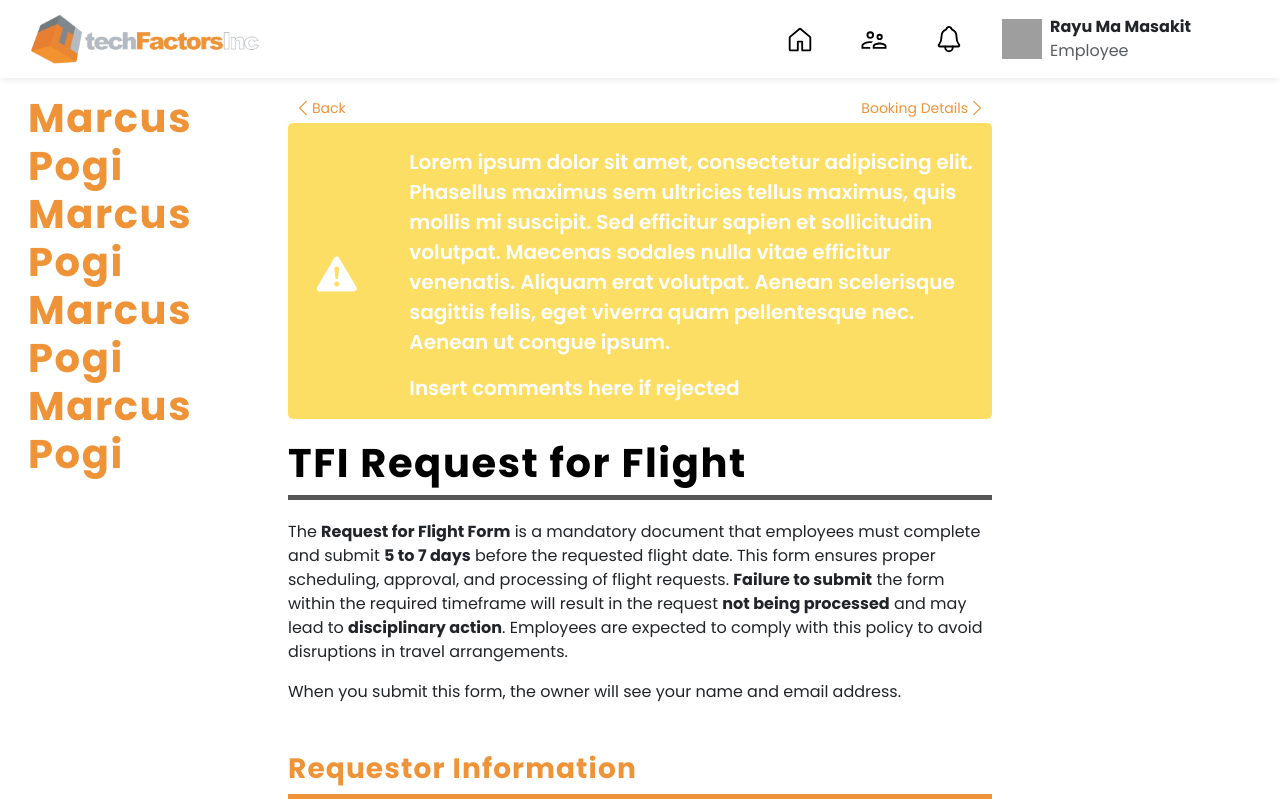
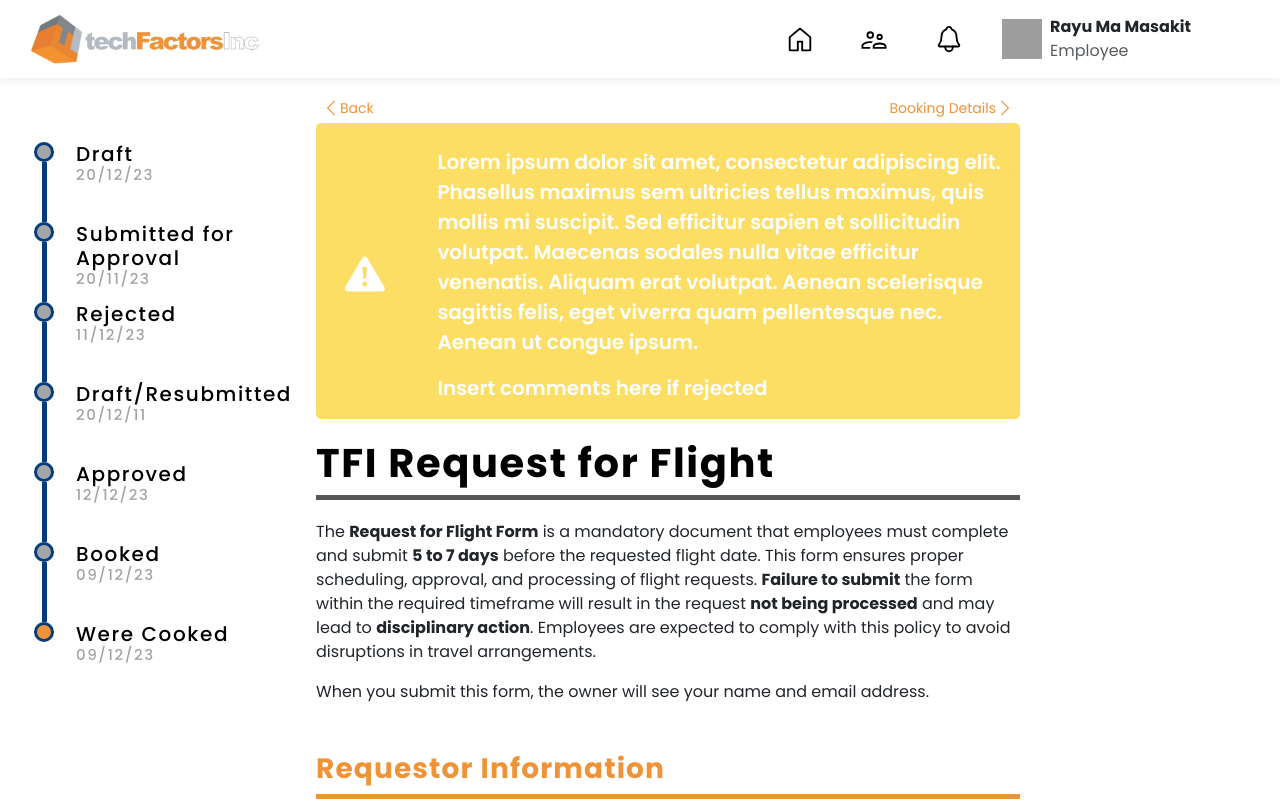
Before and after one commit to Elle-121/TechForms, a React (Create React App) app: page /flight-request-form in a window 1280 px wide. Built offline with nearby package versions, Linux system fonts and the light colour scheme; grey boxes are pictures that could not be loaded.

Commit message:
added progress ladder in FR form

```diff
--- a/src/App.scss
+++ b/src/App.scss
@@ -436,6 +436,42 @@
   font-size: 16px;
 }
 
+.progress-ladder .step-circle {
+    width: 20px;
+    height: 20px;
+    border-radius: 50%;
+    border: var(--tfblue-color) solid ;
+    background: var(--tf-gray-2);
+}
+
+.progress-ladder .step-circle.active {
+    background: #EE9337;
+}
+
+.progress-ladder .step-line {
+    width: 5px;
+    height: 60px;
+    background: var(--tfblue-color);
+    margin: 0 auto;
+}
+
+.progress-ladder-text {
+  font-family: 'Poppins', sans-serif;
+  font-weight: 500;
+
+  h1 {
+    font-size: 20px;
+    color: black;
+    margin: 0;
+  }
+
+  p {
+    font-size: 15px;
+    color: var(--tf-gray-2);
+    margin: 0;
+  }
+}
+
 
 .custom-toggle,
 .custom-toggle:focus,
--- a/src/pages/FlightRequestForm/FlightRequestForm.js
+++ b/src/pages/FlightRequestForm/FlightRequestForm.js
@@ -4,6 +4,7 @@ import React, { useState } from 'react';
 
 //components
 import MainContainer from '../../components/MainContainer';
+import ProgressLadder from './components/ProgressLadder';
 
 //data
 import { departments, formTypes, status, reasons } from "../Home/components/filterData";
@@ -22,7 +23,7 @@ export default function FlightRequestForm() {
             <Row>
                 {/*Left Content*/}
                 <Col className='tf-header h1 d-flex justify-content-center'>
-                    Marcus Pogi Marcus Pogi Marcus Pogi Marcus Pogi
+                    <ProgressLadder/>
                 </Col>
 
                 {/*Center Content*/}
--- /dev/null
+++ b/src/pages/FlightRequestForm/components/ProgressLadder.js
@@ -0,0 +1,26 @@
+import React from 'react';
+import "../../../App.scss";
+
+
+// data
+import { progressData } from '../flightRequesData';
+
+
+export default function ProgressLadder() {
+    return (
+        <div className="progress-ladder mt-5">
+            {progressData.map((step, idx) => (
+                <div className="d-flex align-items-start" key={idx}>
+                    <div className="d-flex flex-column align-items-center" style={{ minWidth: 32 }}>
+                        <div className={`step-circle ${idx === progressData.length - 1 ? 'active' : ''}`}></div>
+                        {idx !== progressData.length - 1 && <div className="step-line" />}
+                    </div>
+                    <div className="ms-3">
+                        <div className="progress-ladder-text"><h1>{step.status}</h1></div>
+                        <div className="progress-ladder-text"><p>{step.date}</p></div>
+                    </div>
+                </div>
+            ))}
+        </div>
+    );
+}
--- /dev/null
+++ b/src/pages/FlightRequestForm/flightRequesData.js
@@ -0,0 +1,9 @@
+export const progressData = [
+    { status: "Draft", date: "20/12/23" },
+    { status: "Submitted for Approval", date: "20/11/23" },
+    { status: "Rejected", date: "11/12/23" },
+    { status: "Draft/Resubmitted", date: "20/12/11" },
+    { status: "Approved", date: "12/12/23" },
+    { status: "Booked", date: "09/12/23" },
+    { status: "Were Cooked", date: "09/12/23" },
+];
--- a/src/pages/Home/components/homeFilter.js
+++ b/src/pages/Home/components/homeFilter.js
@@ -8,7 +8,7 @@ export default function DashboardFilter({view, setFilterView}) {
     return (
 
         <Modal show={view} size="lg">
-            <Modal.Header>
+            <Modal.Header style={{borderBottom:'none'}}>
             </Modal.Header>
             <Modal.Body>
                 <div>
@@ -199,7 +199,7 @@ export default function DashboardFilter({view, setFilterView}) {
                     </Form>
                 </div>
             </Modal.Body>
-            <Modal.Footer>
+            <Modal.Footer style={{borderTop:'none'}}>
             </Modal.Footer>
 
         </Modal>
```
